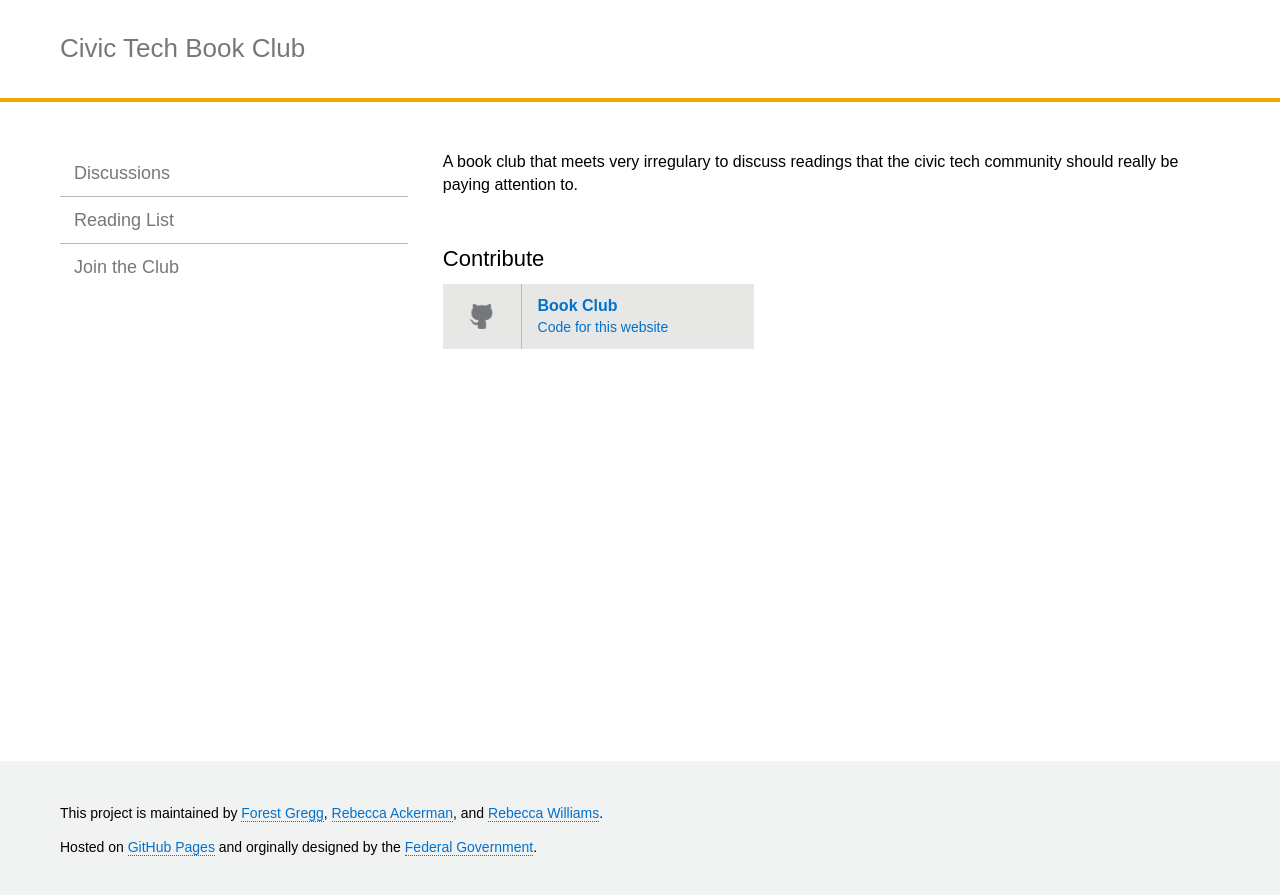
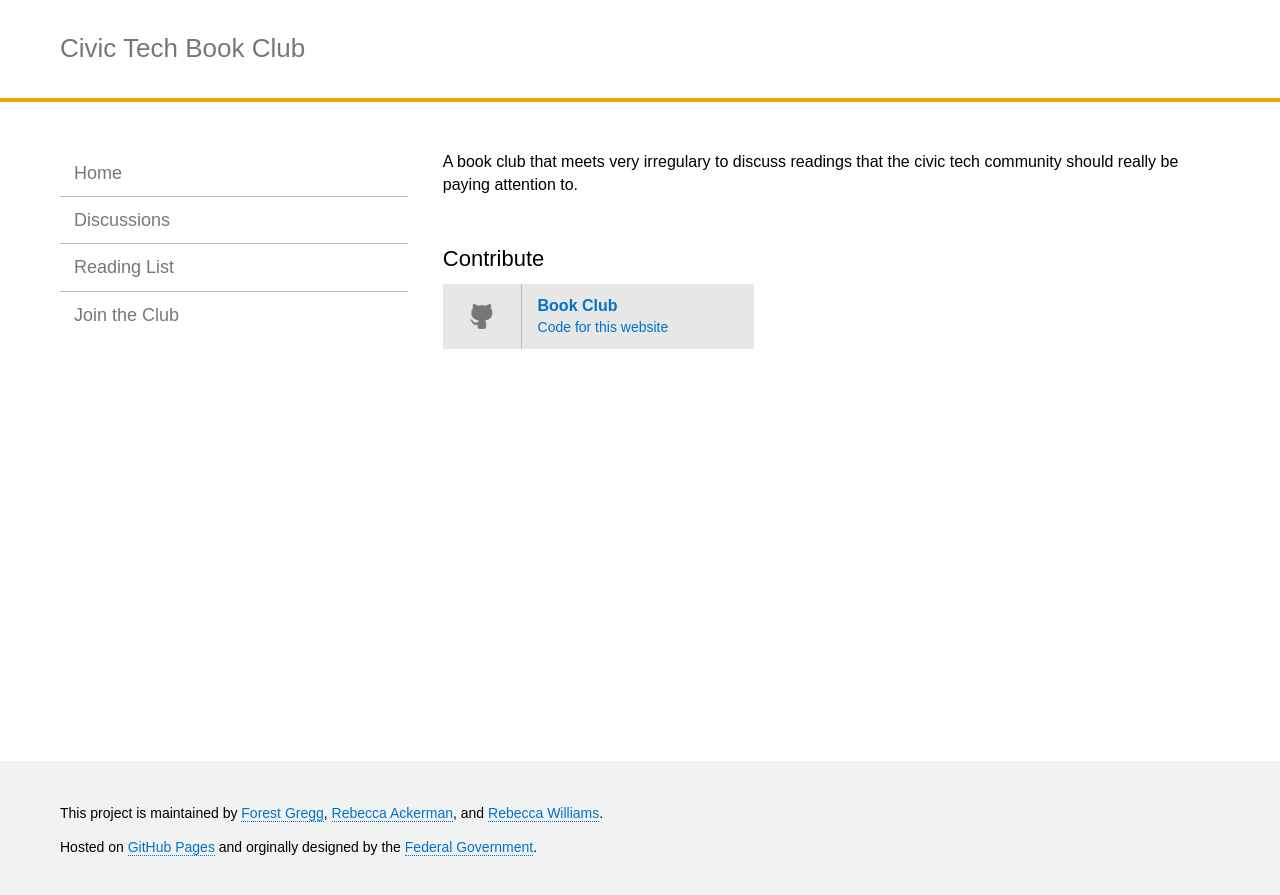
Before and after one commit to rebeccawilliams/bookclub, a Jekyll site: the page built from index.html, in a window 1280 px wide. Shown: the top 895 px of the page. Built offline with Jekyll 4.4.1, drawn with Linux system fonts in a browser that asks for light colours.

Commit message:
Update _config.yml

```diff
--- a/_config.yml
+++ b/_config.yml
@@ -25,8 +25,11 @@ logoalt:
 # Navigation
 # List links that should appear in the site sidebar here
 navigation:
+- text: Home
+  url: " "
+  internal: true
 - text: Discussions
-  url: " "
+  url: discussions
   internal: true
 - text: Reading List
   url: readinglist
```
